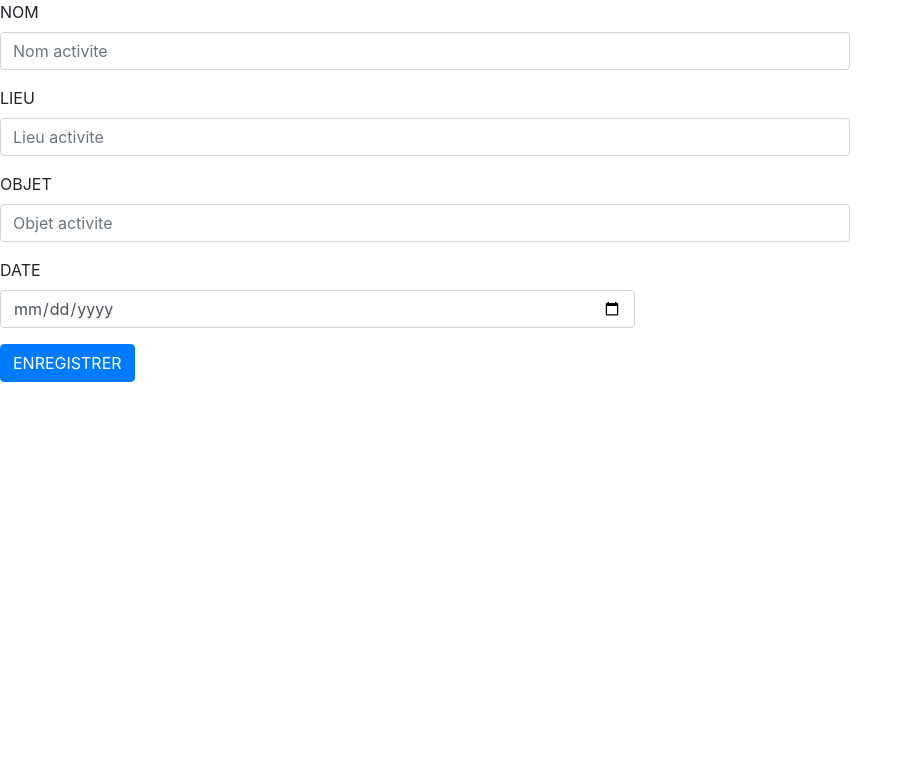
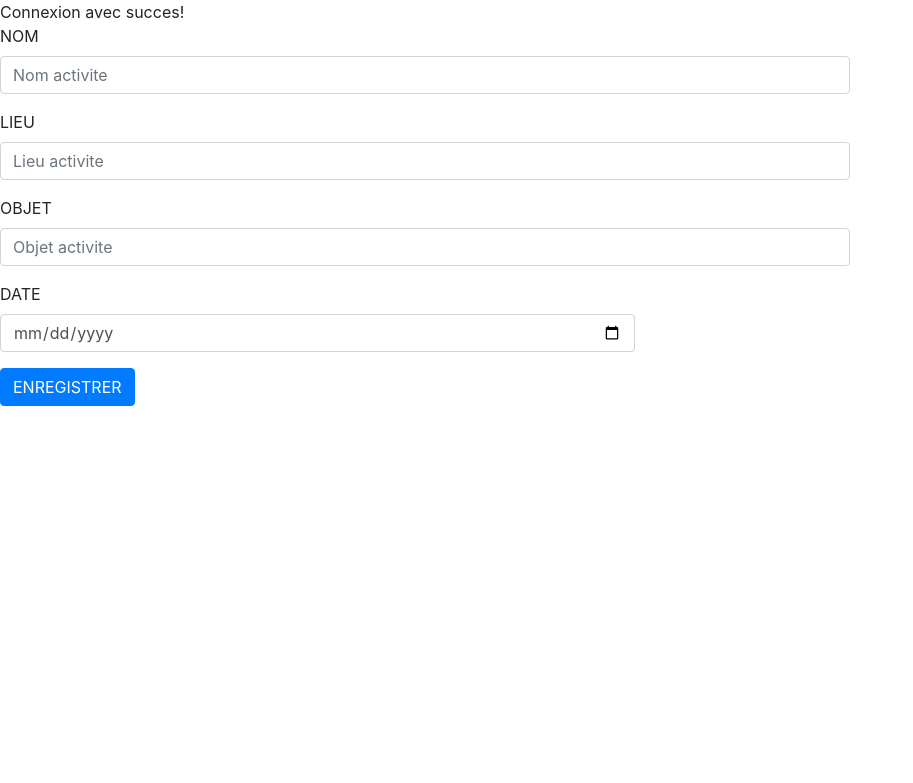
Before and after one commit to riki89/KF_APP, a PHP site: page /kf.php in a window 1280 px wide. Shown: the top 783 px of the page, without its empty margins (0-913 px from the left). Run offline with PHP 8.4, Linux system fonts and the light colour scheme.

Commit message:
uncomment
Signed-off-by: macbookair <kadidiatoudiall78@gmail.com>

```diff
--- a/pdo.php
+++ b/pdo.php
@@ -4,7 +4,7 @@ try
     $user = "root";
     $pass = 'root';
     $db = new PDO('mysql:host=localhost;dbname=kf', $user, $pass);
-    //echo "Connexion avec succes!";
+    echo "Connexion avec succes!";
 
   } catch (PDOException $e)
   {
```
